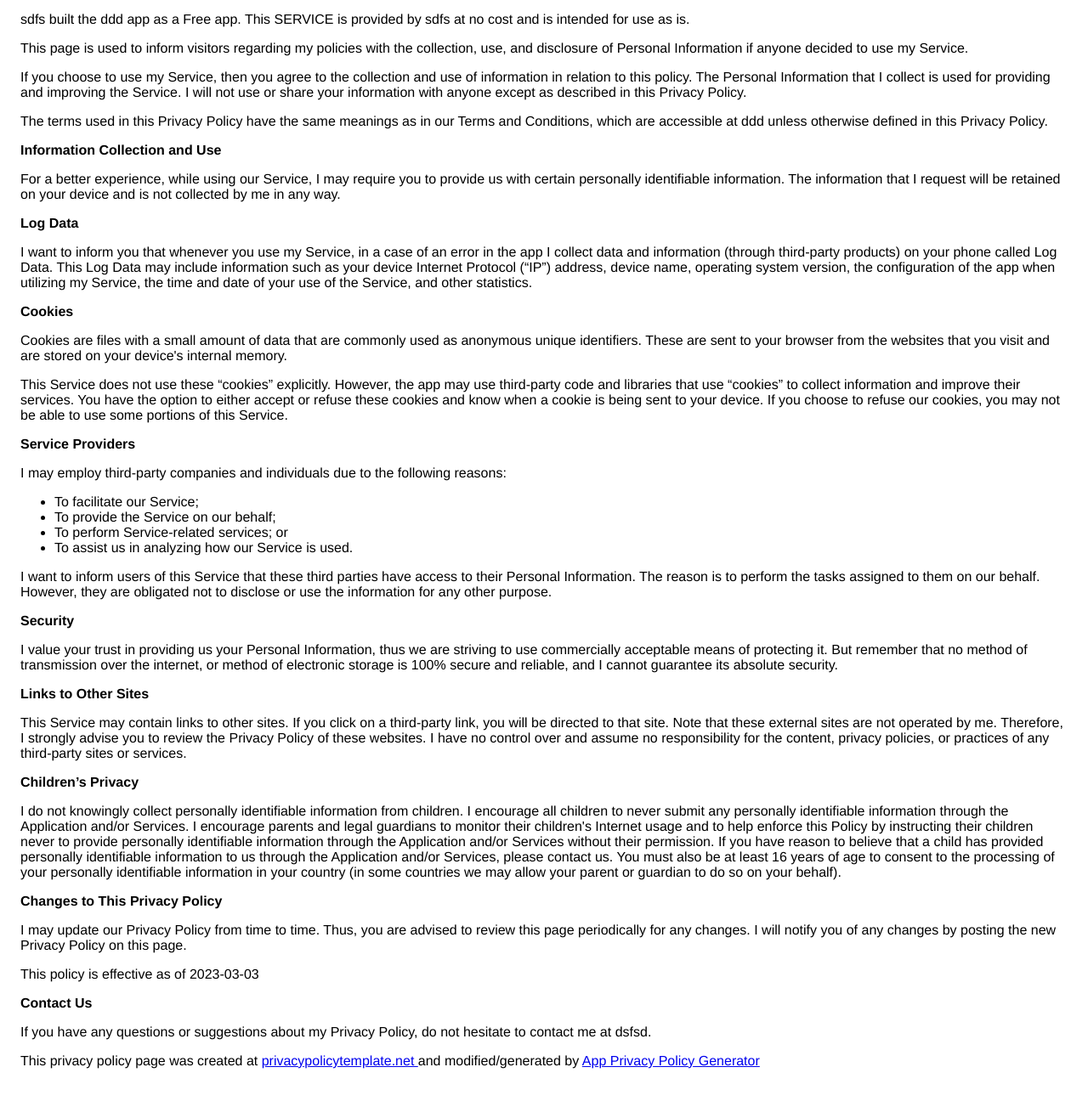
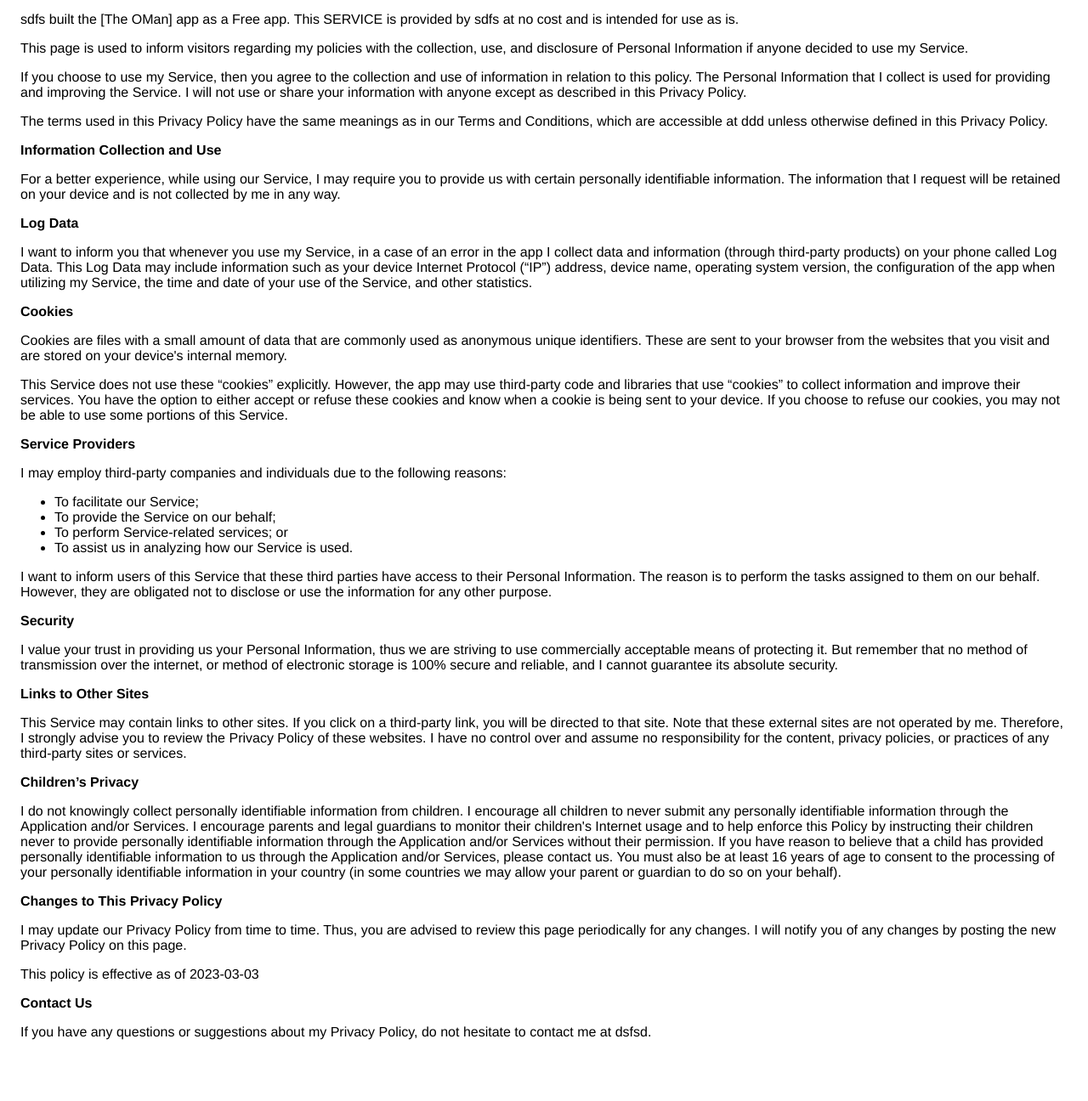
Before and after one commit to dfsdfasd221/sdfsdf, a plain HTML site: page index.html in a window 1280 px wide. Shown: the part 44-1340 px from the top of the page at 85% size. After the commit the page ends 1308 px from the top, so only its background shows below. Drawn offline with Linux system fonts and the light colour scheme.

Commit message:
Update index.html

```diff
--- a/index.html
+++ b/index.html
@@ -8,7 +8,7 @@
     </head>
     <body>
     <strong>Privacy Policy</strong> <p>
-                  sdfs built the ddd app as
+                  sdfs built the [The OMan] app as
                   a Free app. This SERVICE is provided by
                   sdfs at no cost and is intended for use as
                   is.
@@ -101,6 +101,6 @@
                 </p> <p>This policy is effective as of 2023-03-03</p> <p><strong>Contact Us</strong></p> <p>
                   If you have any questions or suggestions about my
                   Privacy Policy, do not hesitate to contact me at dsfsd.
-                </p> <p>This privacy policy page was created at <a href="https://privacypolicytemplate.net" target="_blank" rel="noopener noreferrer">privacypolicytemplate.net </a>and modified/generated by <a href="https://app-privacy-policy-generator.nisrulz.com/" target="_blank" rel="noopener noreferrer">App Privacy Policy Generator</a></p>
+                </p>
     </body>
     </html>
```
